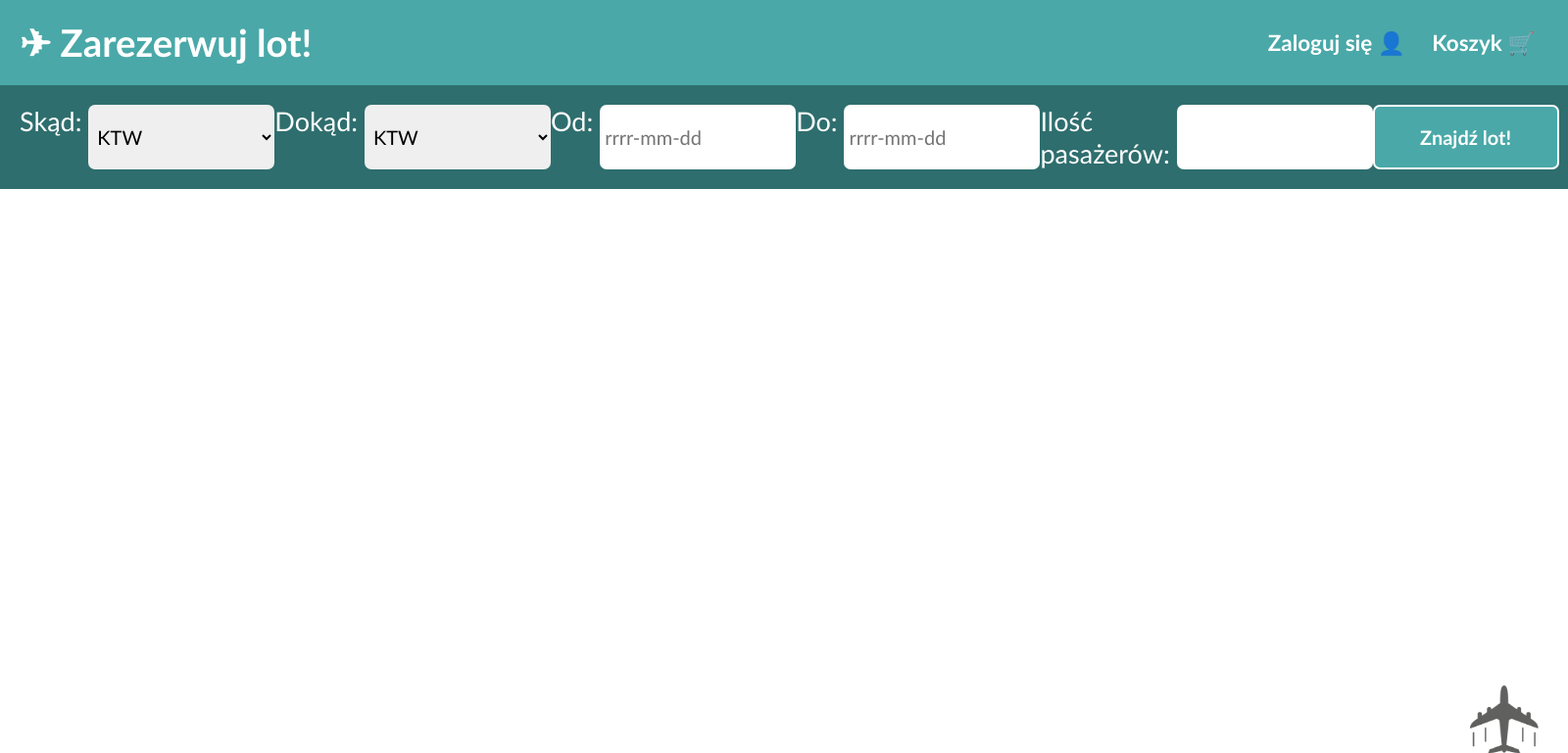
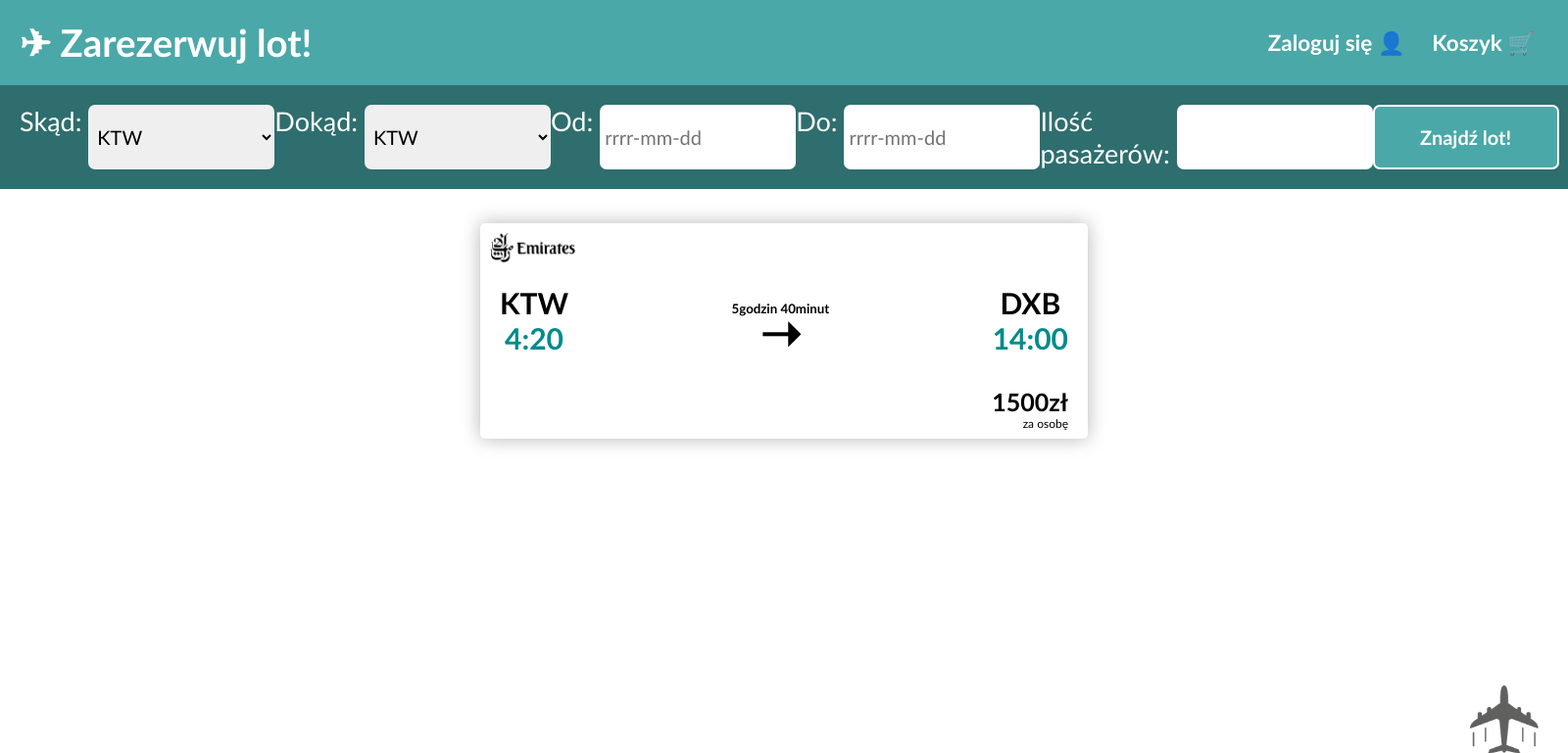
Before and after one commit to mijakub/flightBuyWebsite, a PHP site: page /main.php in a window 1600 px wide. Shown: the top 769 px of the page at 98% size. Run offline with PHP 8.4, Linux system fonts and the light colour scheme.

Commit message:
Oferta lotu

```diff
--- a/main.php
+++ b/main.php
@@ -48,5 +48,32 @@
             </div>
         </form>
     </nav>
+    <main>
+        <div class="flight">
+            <img src="emirates.png" alt="emirates logo">
+            <div class="flex">
+                <div class="center">
+                    <h4>KTW</h4>
+                    <h4 class="time">4:20</h4>
+                </div>
+                <div class="center2">
+                    <h5>5godzin 40minut</h5>
+                    <h6>&#10141;</h6>
+                </div>
+                <div class="center">
+                    <h4>DXB</h4>
+                    <h4 class="time">14:00</h4>
+                </div>
+            </div>
+            <div class="price">
+                <a href="">
+                    <div class="summarize">
+                        <h3>1500zł</h3>
+                        <div>za osobę</div>
+                    </div>
+                </a>
+            </div>
+        </div>
+    </main>
 </body>
 </html>
--- a/style.css
+++ b/style.css
@@ -5,6 +5,7 @@
 }
 body{
     font-family: 'Trebuchet MS';
+    user-select: none;
 }
 header{
     background-color: rgb(74, 168, 168);
@@ -24,11 +25,11 @@ header{
     font-family: 'Gill Sans', 'Gill Sans MT', Calibri, 'Trebuchet MS', sans-serif;
     font-variant-emoji: text;
 }
-a{
+header a{
     text-decoration: none;
     color: white;
 }
-a:hover{
+header a:hover{
     color: black;
 }
 nav{
@@ -74,3 +75,74 @@ select, input{
 #back:hover{
     opacity: 1;
 }
+.flight{
+    background-color: white;
+    width: 600px;
+    height: 200px;
+    border-radius: 5px;
+    -webkit-box-shadow: 0px 0px 20px 0px rgba(182, 182, 186, 1);
+    -moz-box-shadow: 0px 0px 20px 0px rgba(182, 182, 186, 1);
+    box-shadow: 0px 0px 20px 0px rgba(182, 182, 186, 1);
+    margin: 35px;
+    padding: 10px;
+}
+.flex{
+    display: flex;
+    justify-content: space-between;
+    padding: 0 10px;
+    align-items: center;
+    text-align: center;
+}
+.flex h4{
+    font-size: 30px;
+}
+.center{
+    text-align: center;
+}
+.center2{
+    text-align: center;
+    line-height: 150%;
+}
+h6{
+    font-size: 50px;
+}
+.flight img{
+    margin-bottom: 20px;
+    height: 30px;
+}
+.time{
+    color: darkcyan;
+}
+.price{
+    display: flex;
+    flex-direction: row-reverse;
+    margin-top: 32px;
+    margin-right: 10px;
+    text-align: right;
+}
+.price h3{
+    font-size: 25px;
+}
+.flight:hover{
+    -webkit-box-shadow: 0px 0px 20px 0px darkgray;
+    -moz-box-shadow: 0px 0px 20px 0px darkgray;
+    box-shadow: 0px 0px 20px 0px darkgray;
+}
+.summarize h3{
+    margin: 0;
+}
+.summarize div{
+    font-size: 12px;
+}
+main{
+    display: flex;
+    flex-direction: column;
+    align-items: center;
+}
+.price a{
+    text-decoration: none;
+    color: black;
+}
+.price a:hover{
+    color: rgb(47, 110, 110);
+}
```
Also changed, not shown: emirates.png (added).
